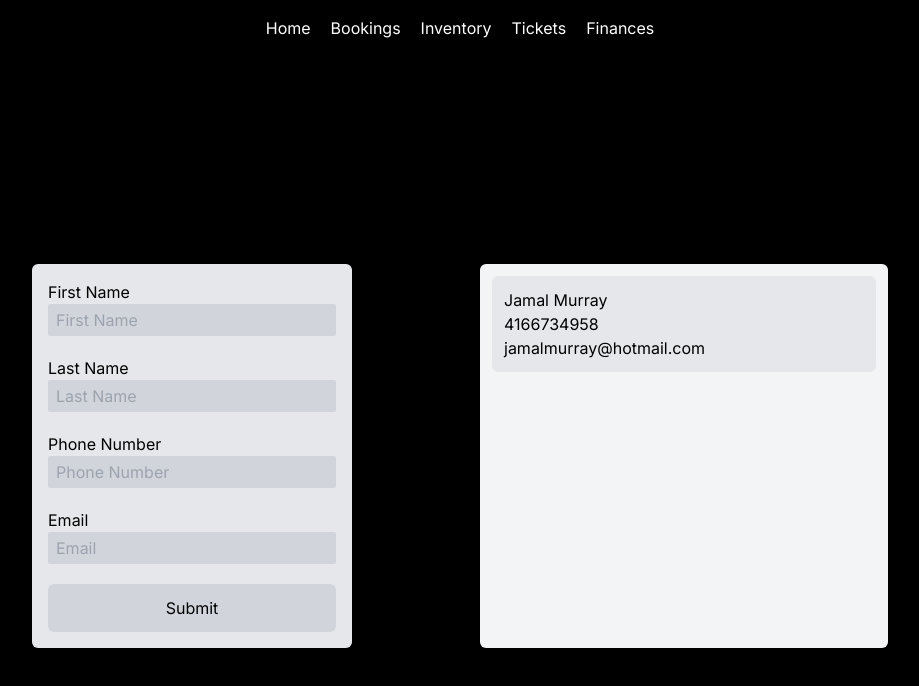
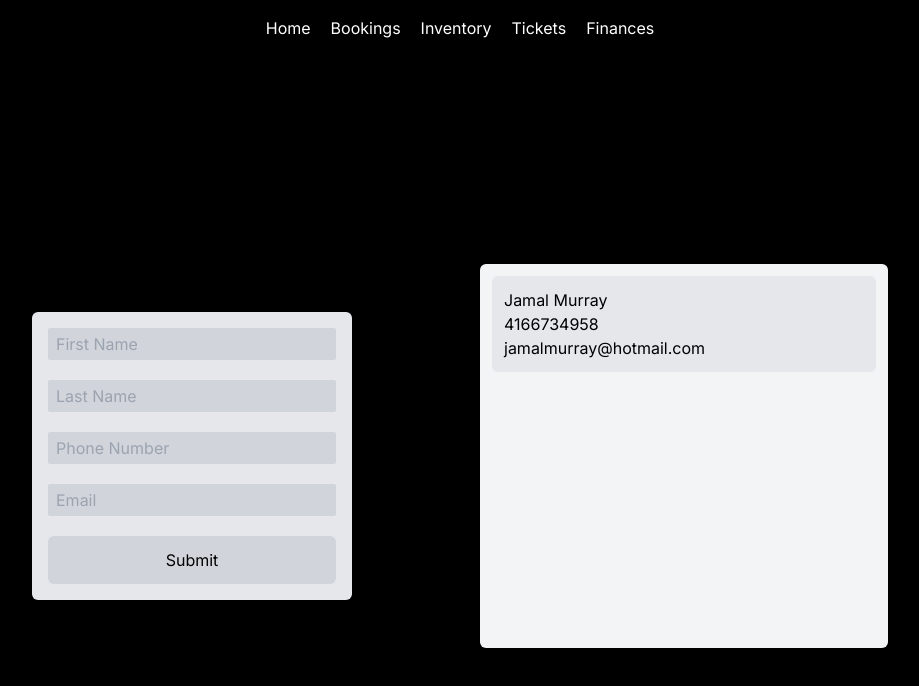
Before and after one commit to KabirBose/chop-chop-bookings, a Next.js app: page /bookings in a window 1280 px wide. Shown: the top 686 px of the page, without its empty margins (180-1099 px from the left). Built offline with nearby package versions, Linux system fonts and the light colour scheme.

Commit message:
further refactoring

```diff
--- a/src/components/auth/RegisterForm.tsx
+++ b/src/components/auth/RegisterForm.tsx
@@ -24,8 +24,8 @@ export default function RegisterForm() {
         className="flex justify-center items-center gap-3 flex-col"
       >
         <input
+          onChange={(e) => setName(e.target.value)}
           className="text-black"
-          onChange={(e) => setName(e.target.value)}
           type="text"
           placeholder="Username"
         />
--- a/src/components/booking/BookingForm.tsx
+++ b/src/components/booking/BookingForm.tsx
@@ -1,17 +1,28 @@
 "use client";
-
-import Input from "./Input";
 
 export default function BookingForm() {
   return (
-    <form
-      className="flex flex-col bg-gray-200 w-80 p-4 gap-5 rounded-md"
-      method="POST"
-    >
-      <Input label="First Name" name="fname" type="text" />
-      <Input label="Last Name" name="lname" type="text" />
-      <Input label="Phone Number" name="number" type="tel" />
-      <Input label="Email" name="email" type="email" />
+    <form className="flex flex-col bg-gray-200 w-80 p-4 gap-5 rounded-md">
+      <input
+        className="rounded-sm px-2 py-1 bg-gray-300 text-black focus:outline-none"
+        placeholder="First Name"
+        type="text"
+      ></input>
+      <input
+        className="rounded-sm px-2 py-1 bg-gray-300 text-black focus:outline-none"
+        placeholder="Last Name"
+        type="text"
+      ></input>
+      <input
+        className="rounded-sm px-2 py-1 bg-gray-300 text-black focus:outline-none"
+        placeholder="Phone Number"
+        type="tel"
+      ></input>
+      <input
+        className="rounded-sm px-2 py-1 bg-gray-300 text-black focus:outline-none"
+        placeholder="Email"
+        type="email"
+      ></input>
       <button
         className="bg-light-3 p-3 rounded-md bg-gray-300 text-black"
         type="submit"
--- a/src/components/booking/Input.tsx
+++ /dev/null
@@ -1,21 +0,0 @@
-interface Props {
-  label: string;
-  name: string;
-  type: string;
-}
-
-export default function Input({ label, name, type }: Props) {
-  return (
-    <div className="flex flex-col">
-      <label className="text-black" htmlFor={name}>
-        {label}
-      </label>
-      <input
-        className="rounded-sm px-2 py-1 bg-gray-300 text-black focus:outline-none"
-        name={name}
-        placeholder={label}
-        type={type}
-      ></input>
-    </div>
-  );
-}
```
